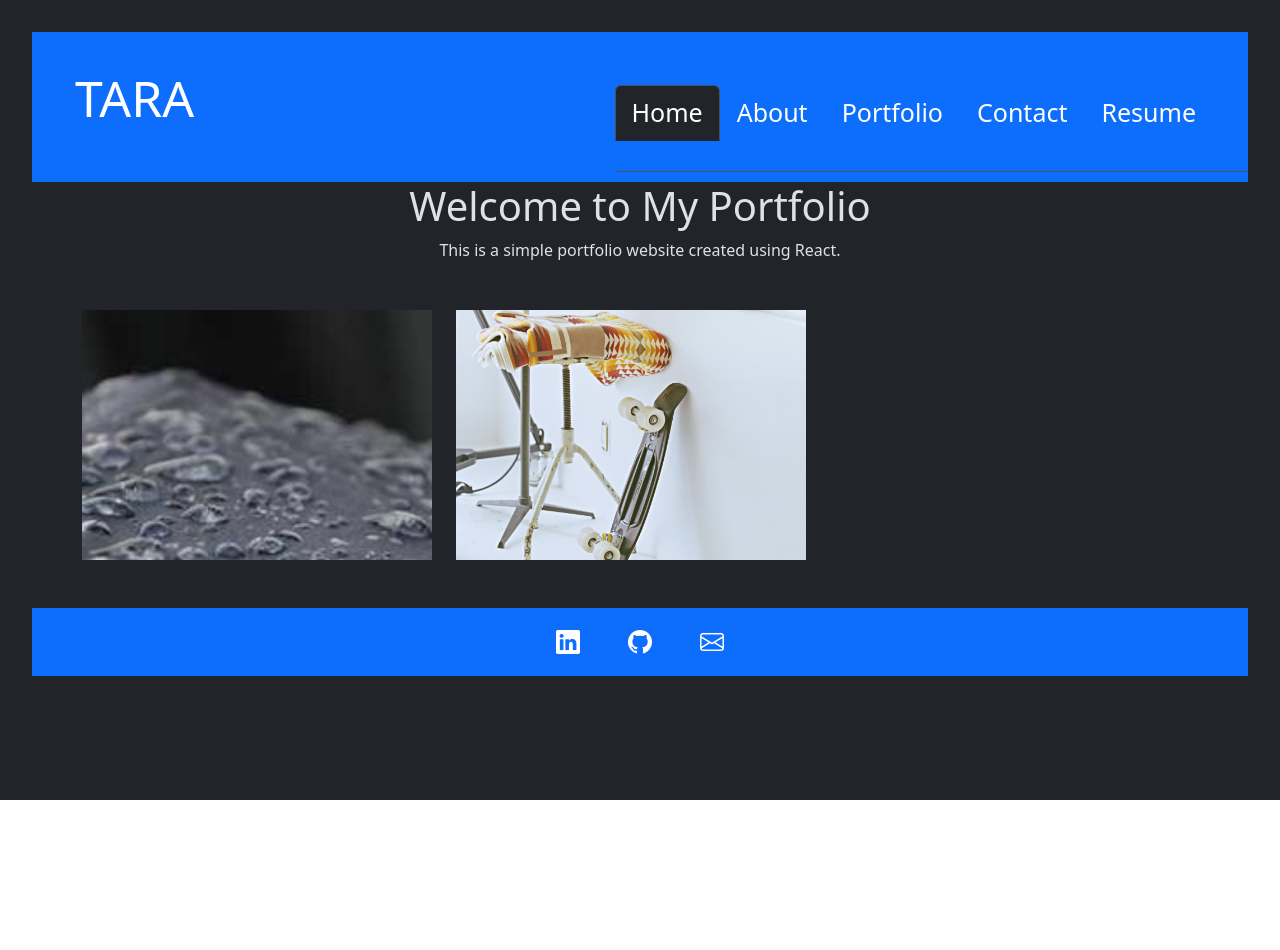
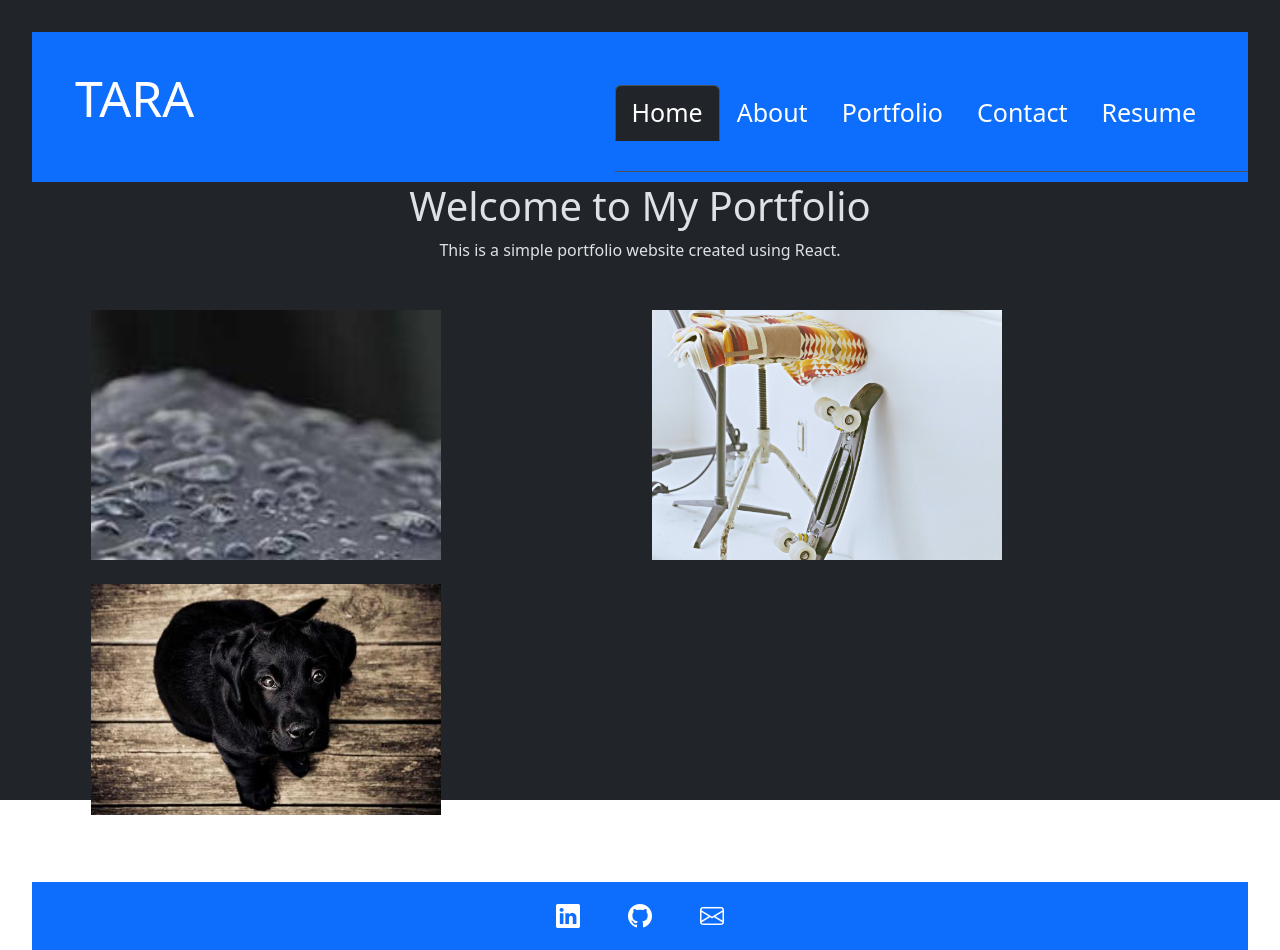
Before and after one commit to HospitalGiftShop/React-Portfolio, a React (Vite) app: page / in a window 1280 px wide. Before the commit the page ends 800 px from the top, so only its background shows below. Built offline with nearby package versions, Linux system fonts and the light colour scheme.

Commit message:
Added flex boxes

```diff
--- a/src/Projects.jsx
+++ b/src/Projects.jsx
@@ -1,5 +1,6 @@
 import rain from './assets/rain.jpg'
 import hobby from './assets/hobbies.jpg'
+import dog from './assets/dog.jpg'
 
 const projects = [
   {
@@ -16,6 +17,13 @@ const projects = [
     gitHubImage: 'bi-github',
     gitHub: "https://github.com/HospitalGiftShop/Hobby-Hub-Project",
   },
+  {
+    title: 'Hobby Hub',
+    liveImage: dog,
+    liveLink: "https://hospitalgiftshop.github.io/Hobby-Hub-Project/",
+    gitHubImage: 'bi-github',
+    gitHub: "https://github.com/HospitalGiftShop/Hobby-Hub-Project",
+  },
 ];
 
 export default projects;
--- a/src/pages/Portfolio.jsx
+++ b/src/pages/Portfolio.jsx
@@ -6,7 +6,7 @@ import projects from '../Projects.jsx';
 
 const Portfolio = () => {
   return (
-    <div className="d-flex mt-5 mb-5">
+    <div className="d-flex mt-5 mb-5 justify-content-center">
       <div className="row row-cols-1 row-cols-md-2 g-4">
         {projects.map((project) => (
           <div key={project.title} className="col">
```
Also changed, not shown: src/assets/dog.jpg (added).
